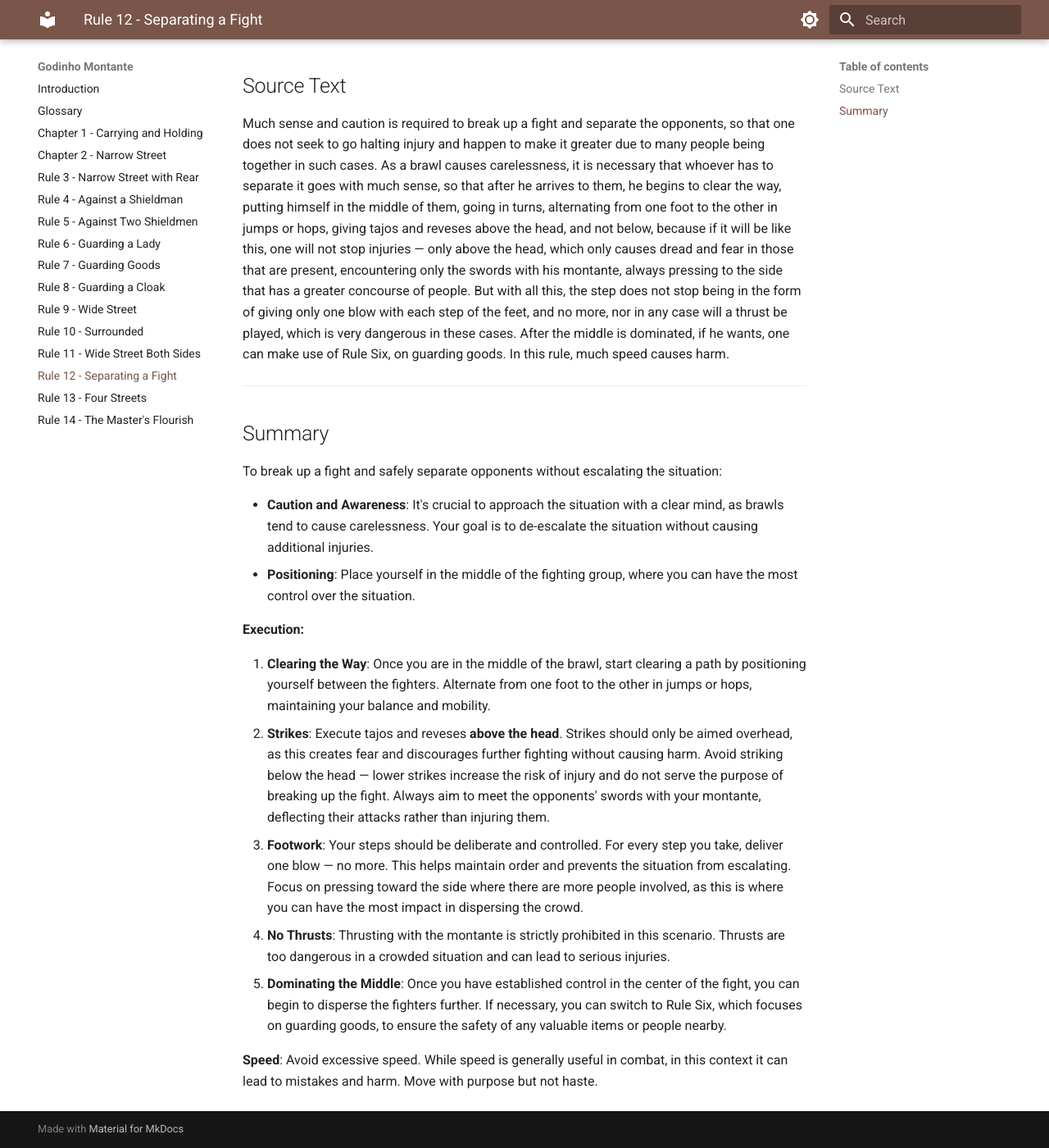
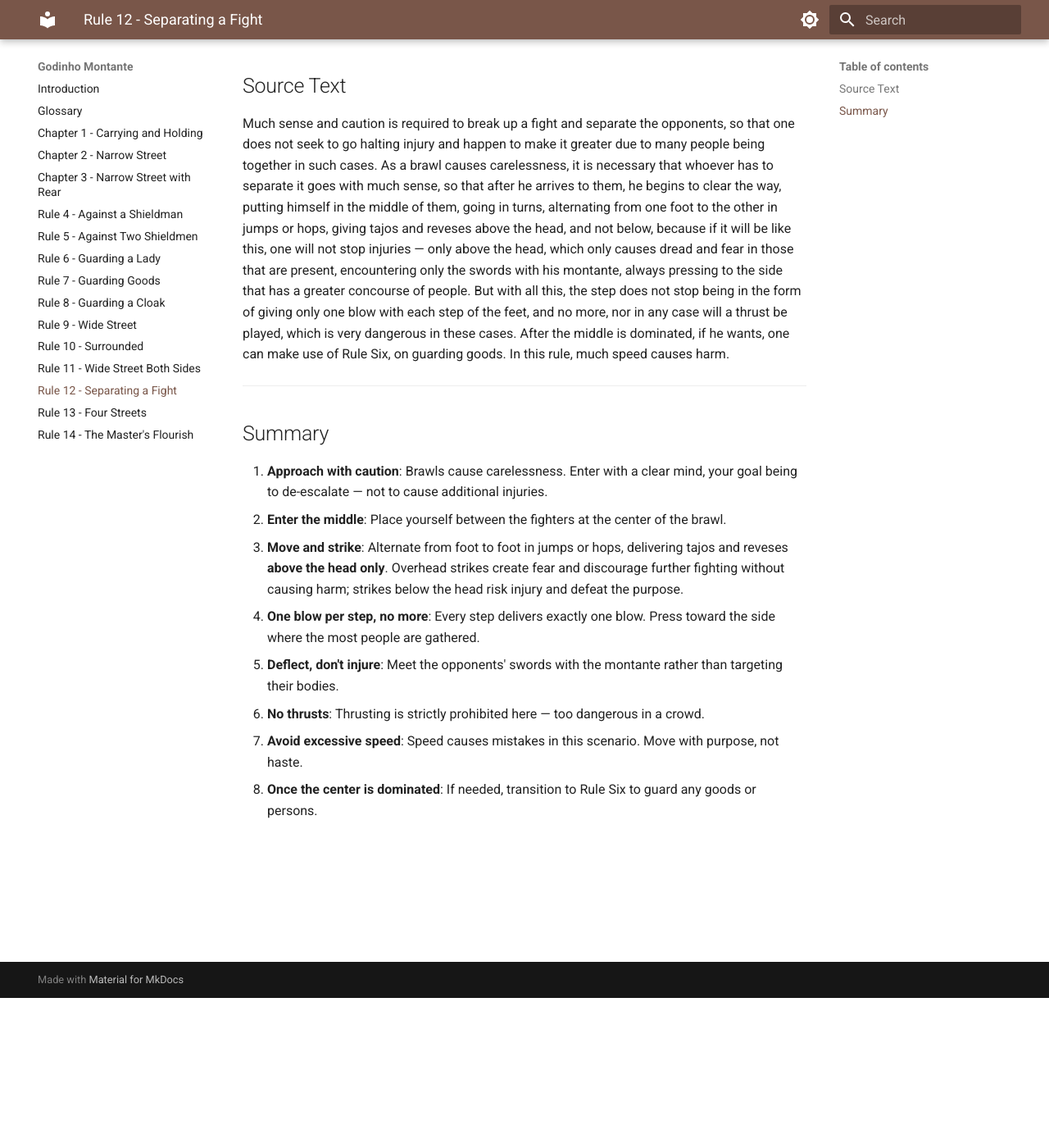
Before and after one commit to steelcrownhistoricalfencing/SteelCrownHistoricalFencing, an MkDocs documentation site: the page built from Steel Crown Historical Fencing/Montante/Rule 12 - Separating a Fight.md, in a window 1280 px wide and 1400 px high, scrolled down 183 px. Shown: the whole window at 82% size. Built offline with MkDocs 1.6.1 and Material for MkDocs 9.7.7, drawn with Linux system fonts in a browser that asks for light colours.

Commit message:
Consistency pass: rename Rule 3 to Chapter 3, fix cross-references, standardize summaries

```diff
--- a/Steel Crown Historical Fencing/Montante/Rule 12 - Separating a Fight.md
+++ b/Steel Crown Historical Fencing/Montante/Rule 12 - Separating a Fight.md
@@ -10,17 +10,11 @@ Much sense and caution is required to break up a fight and separate the opponent
 
 ## Summary
 
-To break up a fight and safely separate opponents without escalating the situation:
-
-- **Caution and Awareness**: It's crucial to approach the situation with a clear mind, as brawls tend to cause carelessness. Your goal is to de-escalate the situation without causing additional injuries.
-- **Positioning**: Place yourself in the middle of the fighting group, where you can have the most control over the situation.
-
-**Execution:**
-
-1. **Clearing the Way**: Once you are in the middle of the brawl, start clearing a path by positioning yourself between the fighters. Alternate from one foot to the other in jumps or hops, maintaining your balance and mobility.
-2. **Strikes**: Execute tajos and reveses **above the head**. Strikes should only be aimed overhead, as this creates fear and discourages further fighting without causing harm. Avoid striking below the head — lower strikes increase the risk of injury and do not serve the purpose of breaking up the fight. Always aim to meet the opponents' swords with your montante, deflecting their attacks rather than injuring them.
-3. **Footwork**: Your steps should be deliberate and controlled. For every step you take, deliver one blow — no more. This helps maintain order and prevents the situation from escalating. Focus on pressing toward the side where there are more people involved, as this is where you can have the most impact in dispersing the crowd.
-4. **No Thrusts**: Thrusting with the montante is strictly prohibited in this scenario. Thrusts are too dangerous in a crowded situation and can lead to serious injuries.
-5. **Dominating the Middle**: Once you have established control in the center of the fight, you can begin to disperse the fighters further. If necessary, you can switch to Rule Six, which focuses on guarding goods, to ensure the safety of any valuable items or people nearby.
-
-**Speed**: Avoid excessive speed. While speed is generally useful in combat, in this context it can lead to mistakes and harm. Move with purpose but not haste.
+1. **Approach with caution**: Brawls cause carelessness. Enter with a clear mind, your goal being to de-escalate — not to cause additional injuries.
+2. **Enter the middle**: Place yourself between the fighters at the center of the brawl.
+3. **Move and strike**: Alternate from foot to foot in jumps or hops, delivering tajos and reveses **above the head only**. Overhead strikes create fear and discourage further fighting without causing harm; strikes below the head risk injury and defeat the purpose.
+4. **One blow per step, no more**: Every step delivers exactly one blow. Press toward the side where the most people are gathered.
+5. **Deflect, don't injure**: Meet the opponents' swords with the montante rather than targeting their bodies.
+6. **No thrusts**: Thrusting is strictly prohibited here — too dangerous in a crowd.
+7. **Avoid excessive speed**: Speed causes mistakes in this scenario. Move with purpose, not haste.
+8. **Once the center is dominated**: If needed, transition to Rule Six to guard any goods or persons.
--- a/mkdocs.yml
+++ b/mkdocs.yml
@@ -40,7 +40,7 @@ nav:
     - Glossary: 'Montante/Glossary.md'
     - Chapter 1 - Carrying and Holding: 'Montante/Chapter 1 - Carrying and Holding the Montante.md'
     - Chapter 2 - Narrow Street: 'Montante/Chapter 2 - Narrow Street.md'
-    - Rule 3 - Narrow Street with Rear: 'Montante/Rule 3 - Narrow Street with Rear.md'
+    - Chapter 3 - Narrow Street with Rear: 'Montante/Chapter 3 - Narrow Street with Rear.md'
     - Rule 4 - Against a Shieldman: 'Montante/Rule 4 - Against a Shieldman.md'
     - Rule 5 - Against Two Shieldmen: 'Montante/Rule 5 - Against Two Shieldmen.md'
     - Rule 6 - Guarding a Lady: 'Montante/Rule 6 - Guarding a Lady.md'
```
Also changed, not shown: Steel Crown Historical Fencing/Montante/Chapter 3 - Narrow Street with Rear.md (renamed from Steel Crown Historical Fencing/Montante/Rule 3 - Narrow Street with Rear.md, +1 -1 lines), Steel Crown Historical Fencing/Montante/Rule 10 - Surrounded.md (+1 -1 lines), Steel Crown Historical Fencing/Montante/Rule 13 - Four Streets.md (+5 -16 lines), Steel Crown Historical Fencing/Montante/Rule 14 - The Master's Flourish.md (+6 -9 lines).
